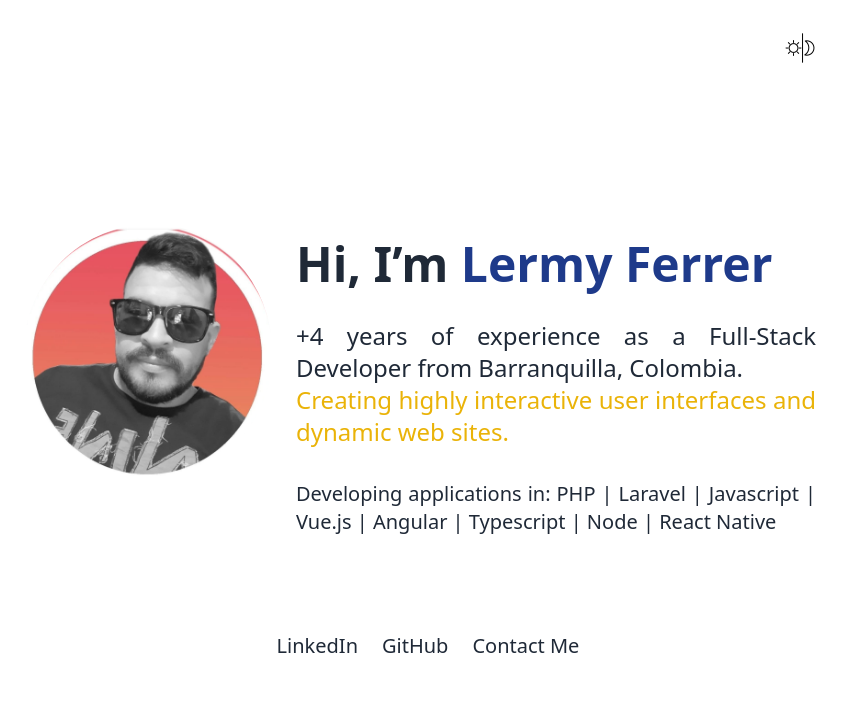
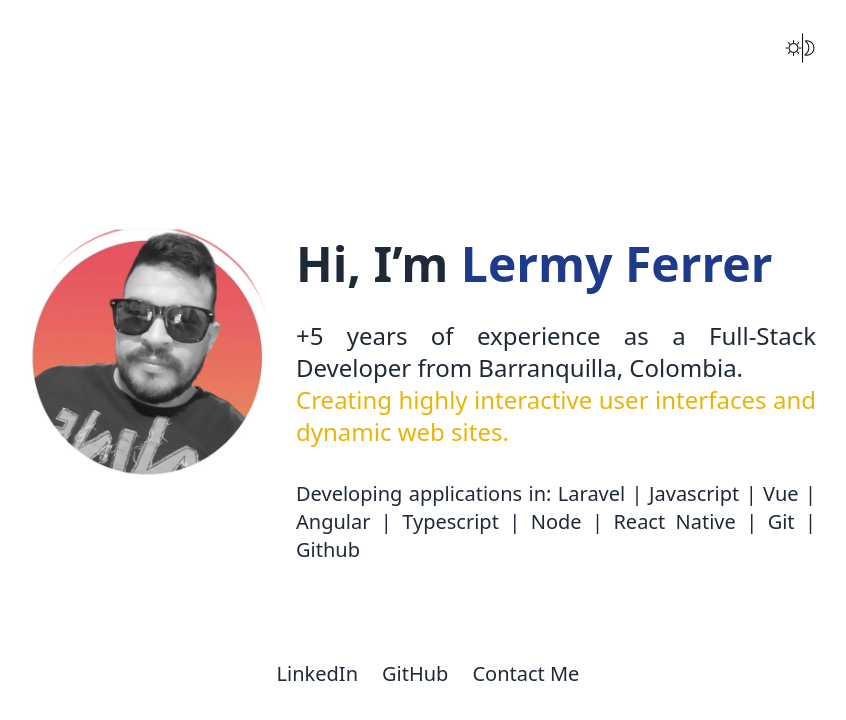
Before and after one commit to lermyferrer/portfolio-web, a Vue app: page / in a window 1280 px wide. Shown: the top 720 px of the page, without its empty margins (212-1058 px from the left). Built offline with nearby package versions, Linux system fonts and the light colour scheme; what tailwindcss-animated would draw is missing.

Commit message:
Ajuste años y habilidades

```diff
--- a/src/App.vue
+++ b/src/App.vue
@@ -34,8 +34,8 @@ const changeDarkMode = () => {
         @click="changeDarkMode"
       />
     </div>
-    <HomeView message="+4 years of experience as a Full-Stack Developer from Barranquilla, Colombia."
-      description="Developing applications in: PHP | Laravel | Javascript | Vue.js | Angular | Typescript | Node | React Native" />
+    <HomeView message="+5 years of experience as a Full-Stack Developer from Barranquilla, Colombia."
+      description="Developing applications in: Laravel | Javascript | Vue | Angular | Typescript | Node | React Native | Git | Github" />
   </section>
 </template>
 
```
